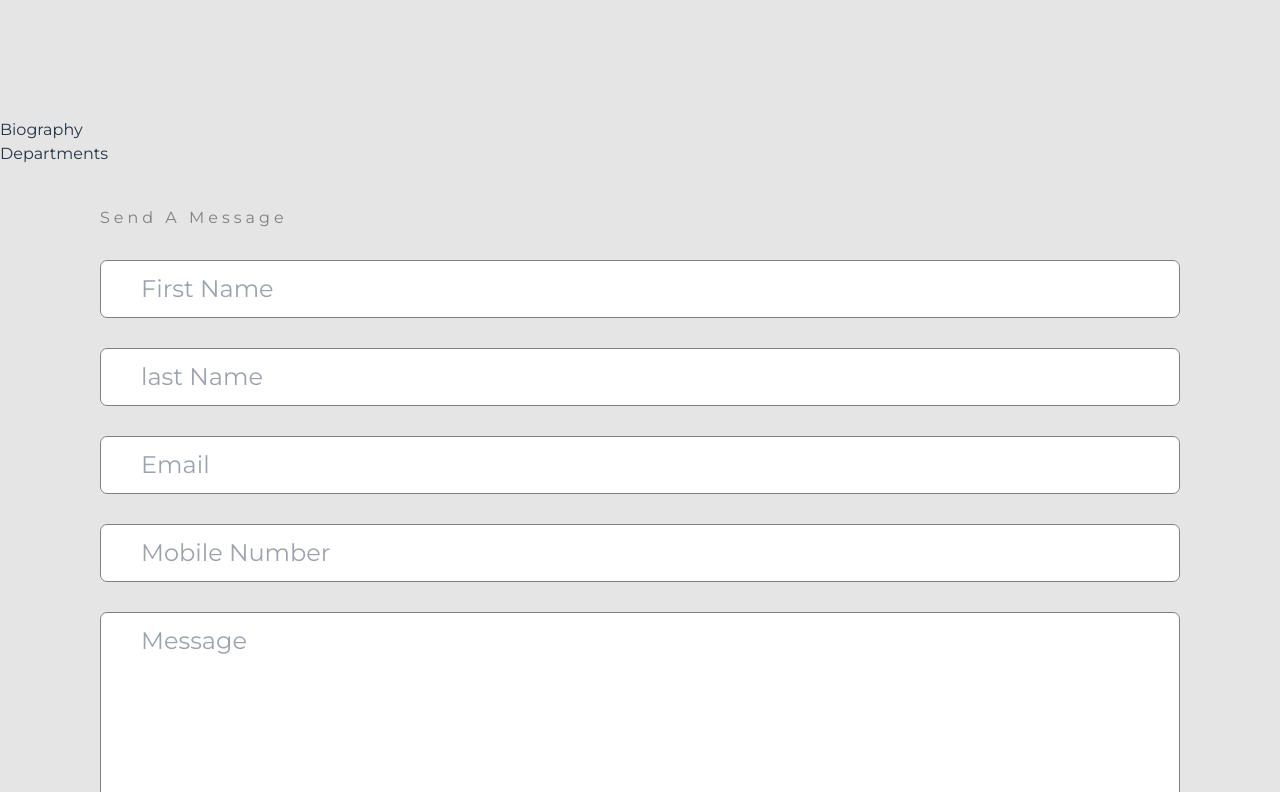
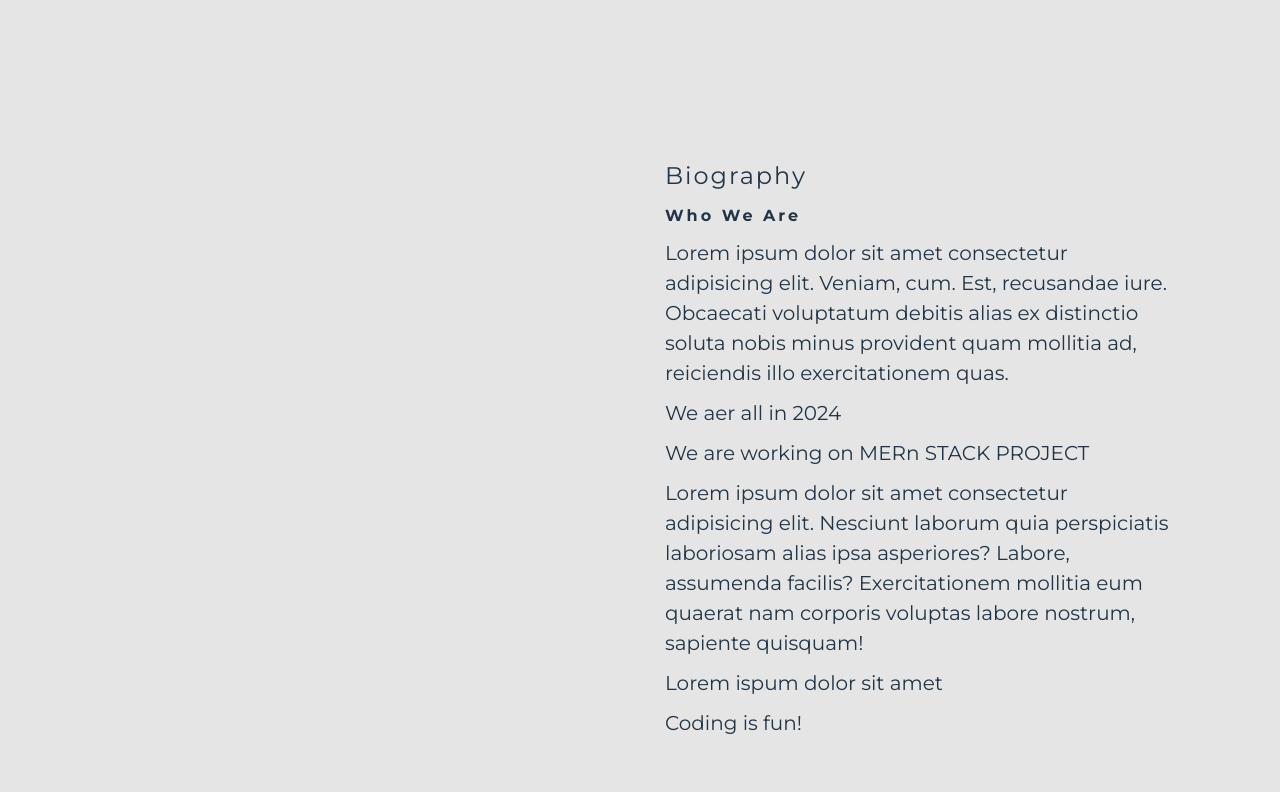
Before and after one commit to likeam/frontend, a React (Vite) app: page / in a window 1280 px wide. Shown: the part 748-1540 px from the top of the page. Built offline with nearby package versions, Linux system fonts and the light colour scheme.

Commit message:
Building Biography Section

```diff
--- a/src/components/Biography.jsx
+++ b/src/components/Biography.jsx
@@ -2,7 +2,27 @@ import React from 'react'
 
 const Biography = () => {
   return (
-    <div>Biography</div>
+    <>
+      <div className="container biography">
+        <div className="banner">
+          <img src="" alt="" />
+        </div>
+        <div className="banner">
+          <p>Biography</p>
+          <h3>Who We Are</h3>
+          <p>
+            Lorem ipsum dolor sit amet consectetur adipisicing elit. Veniam, cum. Est, recusandae iure. Obcaecati voluptatum debitis alias ex distinctio soluta nobis minus provident quam mollitia ad, reiciendis illo exercitationem quas.
+          </p>
+          <p>We aer all in 2024</p>
+          <p>We are working on MERn STACK PROJECT</p>
+          <p>
+            Lorem ipsum dolor sit amet consectetur adipisicing elit. Nesciunt laborum quia perspiciatis laboriosam alias ipsa asperiores? Labore, assumenda facilis? Exercitationem mollitia eum quaerat nam corporis voluptas labore nostrum, sapiente quisquam!
+          </p>
+          <p>Lorem ispum dolor sit amet</p>
+          <p>Coding is fun!</p>
+        </div>
+      </div>
+    </>
   )
 }
 
```
